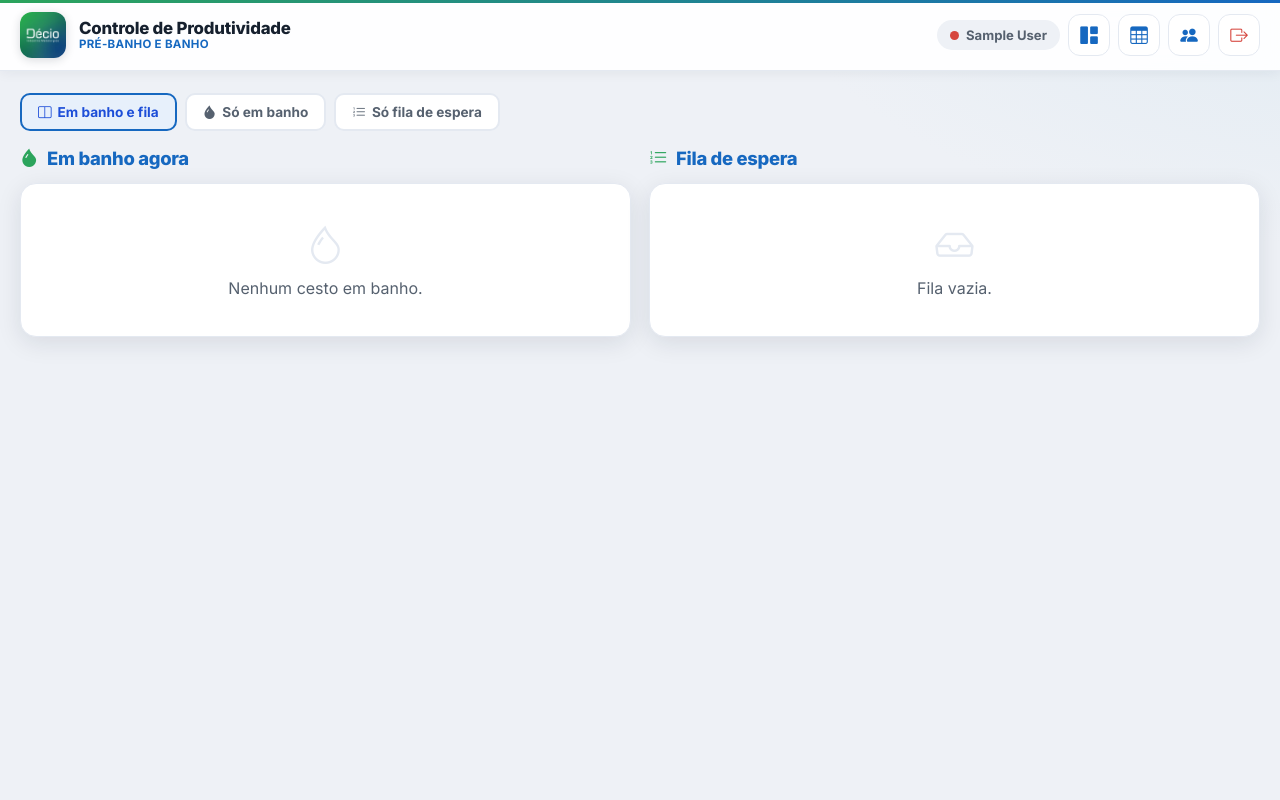
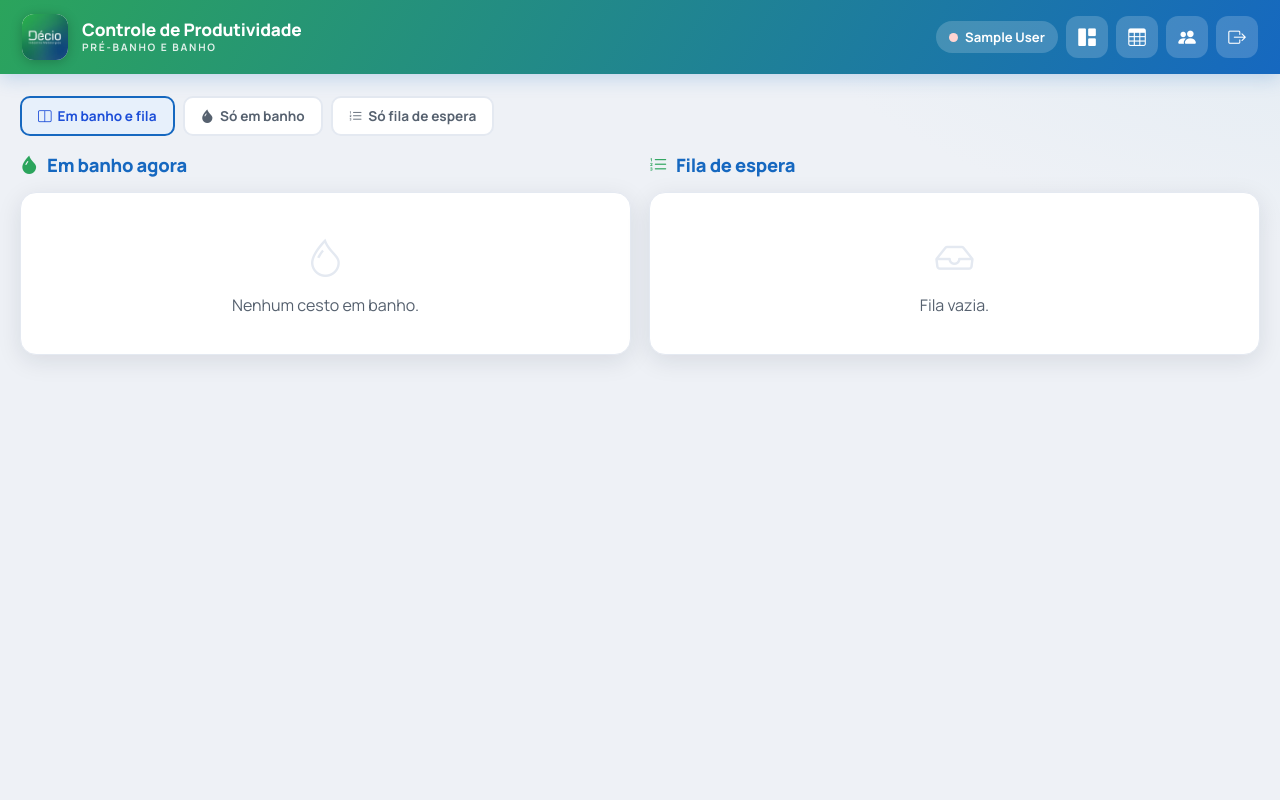
Before and after one commit to gu1001216-arch/BANHOFINAL, a Flask app: page /banho in a window 1280 px wide. Run offline with Flask 3, Linux system fonts and the light colour scheme; the visitor is signed in with stand-in values (Sample User, id 1); data that the repository does not hold is empty.

Commit message:
Add files via upload

```diff
--- a/static/style.css
+++ b/static/style.css
@@ -33,7 +33,7 @@
 *,*::before,*::after{box-sizing:border-box;margin:0;padding:0;}
 html{-webkit-text-size-adjust:100%;}
 body{
-  font-family:'Inter',system-ui,-apple-system,'Segoe UI',sans-serif;
+  font-family:'Manrope',system-ui,-apple-system,'Segoe UI',sans-serif;
   background:
     radial-gradient(1200px 600px at 110% -10%, #dfeaf2 0%, transparent 55%),
     var(--bg);
@@ -47,45 +47,41 @@
 .topbar{
   position:sticky;top:0;z-index:50;
   display:flex;align-items:center;justify-content:space-between;
-  padding:12px 20px;
-  background:rgba(255,255,255,.92);backdrop-filter:blur(14px);-webkit-backdrop-filter:blur(14px);
-  border-bottom:1px solid var(--line);
-  box-shadow:0 2px 12px rgba(20,32,46,.06);
+  padding:14px 22px;
+  background:linear-gradient(120deg,var(--brand-green) 0%,var(--brand-blue) 100%);
+  box-shadow:0 4px 18px rgba(22,104,192,.22);
 }
-.topbar::before{content:"";position:absolute;top:0;left:0;right:0;height:3px;background:linear-gradient(90deg,var(--brand-green),var(--brand-blue));}
-.topbar-brand{display:flex;align-items:center;gap:13px;}
+.topbar-brand{display:flex;align-items:center;gap:14px;}
 .brand-logo{
-  width:46px;height:46px;border-radius:12px;object-fit:cover;flex:none;
-  box-shadow:0 2px 10px rgba(20,32,46,.16);
+  width:46px;height:46px;border-radius:12px;object-fit:cover;flex:none;background:#fff;
+  box-shadow:0 2px 12px rgba(0,0,0,.22);
 }
 .brand-mark{
   width:44px;height:44px;border-radius:13px;
-  background:linear-gradient(120deg,var(--brand-green),var(--brand-blue));
+  background:rgba(255,255,255,.18);
   display:grid;place-items:center;color:#fff;font-size:1.5rem;
-  box-shadow:0 4px 14px rgba(22,104,192,.4);
 }
-.brand-text{display:flex;flex-direction:column;line-height:1.15;}
-.brand-title{color:var(--ink);font-weight:800;font-size:1.05rem;letter-spacing:-.2px;}
-.brand-sub{color:var(--brand-blue);font-size:.72rem;font-weight:700;letter-spacing:.3px;text-transform:uppercase;}
+.brand-text{display:flex;flex-direction:column;line-height:1.2;}
+.brand-title{color:#fff;font-weight:800;font-size:1.08rem;letter-spacing:-.2px;}
+.brand-sub{color:rgba(255,255,255,.85);font-size:.64rem;font-weight:700;letter-spacing:.17em;text-transform:uppercase;}
 .topbar-actions{display:flex;align-items:center;gap:8px;}
 .user-chip{
   display:inline-flex;align-items:center;gap:7px;
-  background:var(--bg);color:var(--ink-soft,var(--slate));
+  background:rgba(255,255,255,.18);color:#fff;
   padding:7px 13px;border-radius:30px;font-size:.82rem;font-weight:700;
 }
-.user-dot{width:9px;height:9px;border-radius:50%;background:var(--brand-green);display:inline-block;}
-.perfil-admin{background:#D6473F;}
-.perfil-banho{background:var(--brand-blue);}
-.perfil-prep{background:var(--brand-green);}
+.user-dot{width:9px;height:9px;border-radius:50%;background:#fff;display:inline-block;}
+.perfil-admin{background:#ffd5d2;}
+.perfil-banho{background:#cfe2fb;}
+.perfil-prep{background:#c4ecd4;}
 .tb-btn{
-  width:42px;height:42px;border-radius:12px;border:1px solid var(--line);
-  background:#fff;color:var(--brand-blue);font-size:1.1rem;
+  width:42px;height:42px;border-radius:12px;border:none;
+  background:rgba(255,255,255,.18);color:#fff;font-size:1.1rem;
   display:grid;place-items:center;text-decoration:none;transition:.18s;
 }
 .tb-btn:active{transform:scale(.92);}
-.tb-btn:hover{background:var(--bg);color:var(--brand-blue);border-color:#C9D6E8;}
-.tb-btn-exit{color:var(--red);}
-.tb-btn-exit:hover{background:var(--red);color:#fff;border-color:var(--red);}
+.tb-btn:hover{background:rgba(255,255,255,.3);color:#fff;}
+.tb-btn-exit:hover{background:var(--red);color:#fff;}
 
 /* ── Layout ──────────────────────────────────────────────────── */
 .page{max-width:1320px;margin:0 auto;padding:22px 20px 40px;}
--- a/templates/base.html
+++ b/templates/base.html
@@ -4,7 +4,7 @@
 <meta charset="UTF-8">
 <meta name="viewport" content="width=device-width, initial-scale=1.0, maximum-scale=1.0, user-scalable=no">
 <title>{% block title %}Controle Produtividade Pré-Banho e Banho{% endblock %}</title>
-<link href="https://fonts.googleapis.com/css2?family=Inter:wght@400;500;600;700;800;900&family=JetBrains+Mono:wght@600;700;800&display=swap" rel="stylesheet">
+<link href="https://fonts.googleapis.com/css2?family=Manrope:wght@400;500;600;700;800&family=JetBrains+Mono:wght@600;700;800&display=swap" rel="stylesheet">
 <link href="https://cdn.jsdelivr.net/npm/bootstrap-icons@1.11.3/font/bootstrap-icons.css" rel="stylesheet">
 <link rel="stylesheet" href="{{ url_for('static', filename='style.css') }}">
 {% block extra_css %}{% endblock %}
--- a/templates/dashboard.html
+++ b/templates/dashboard.html
@@ -13,7 +13,7 @@
 </div>
 
 <!-- Filtros de data -->
-<div class="panel panel-pad" style="margin-bottom:18px;">
+<div class="panel panel-brand panel-pad" style="margin-bottom:18px;">
   <div class="filter-bar" style="margin:0;">
     <div><label class="label">De</label><input type="date" id="fDe" class="input input-sm"></div>
     <div><label class="label">Até</label><input type="date" id="fAte" class="input input-sm"></div>
@@ -64,7 +64,7 @@
   <div class="chart-box"><h6><i class="bi bi-rulers"></i>Área processada por dia (m²)</h6><canvas id="chartArea" height="180"></canvas></div>
 </div>
 
-<div class="panel" style="overflow:hidden;">
+<div class="panel panel-brand" style="overflow:hidden;">
   <div class="table-wrap">
     <table class="tbl">
       <thead><tr>
```
Also changed, not shown: other parts of static/style.css (+37 -7 lines), templates/painel.html (+36 -15 lines).
